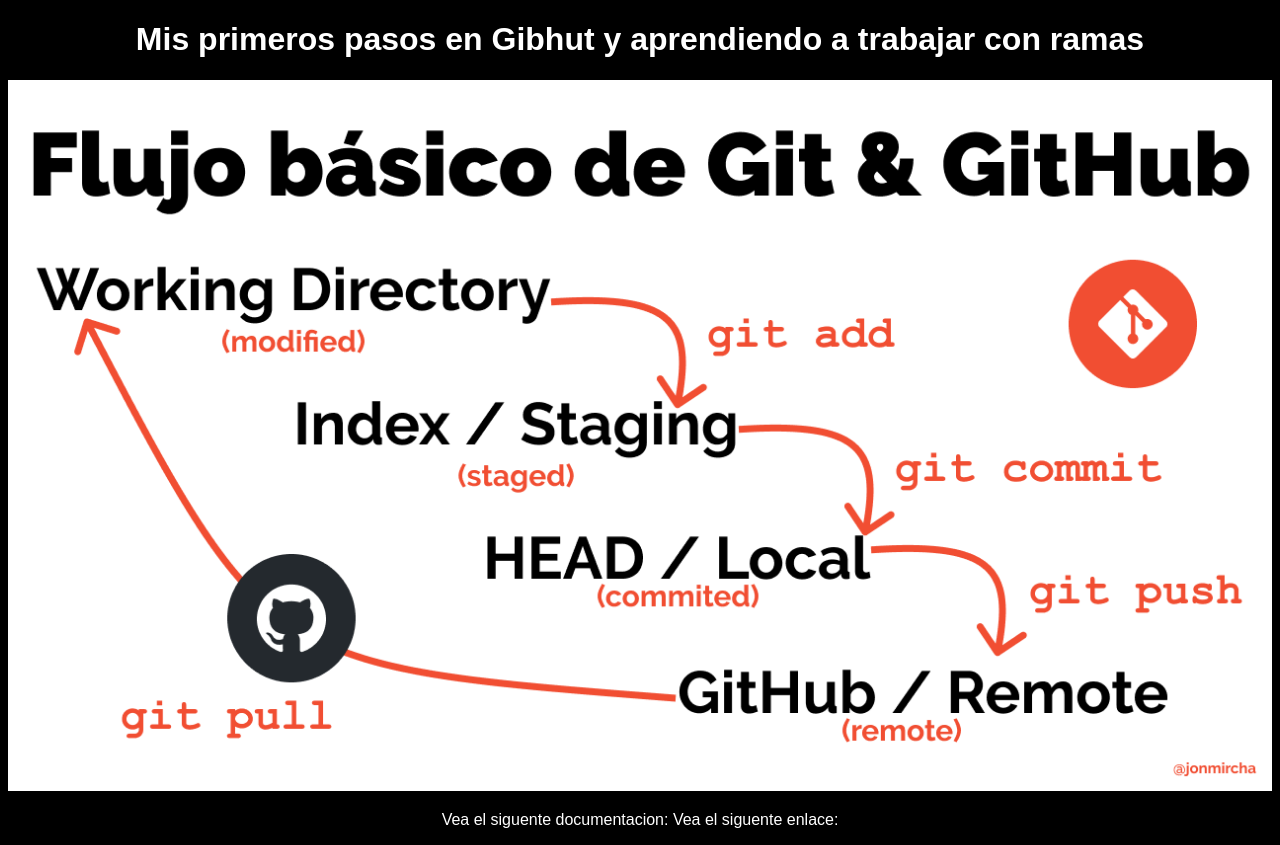
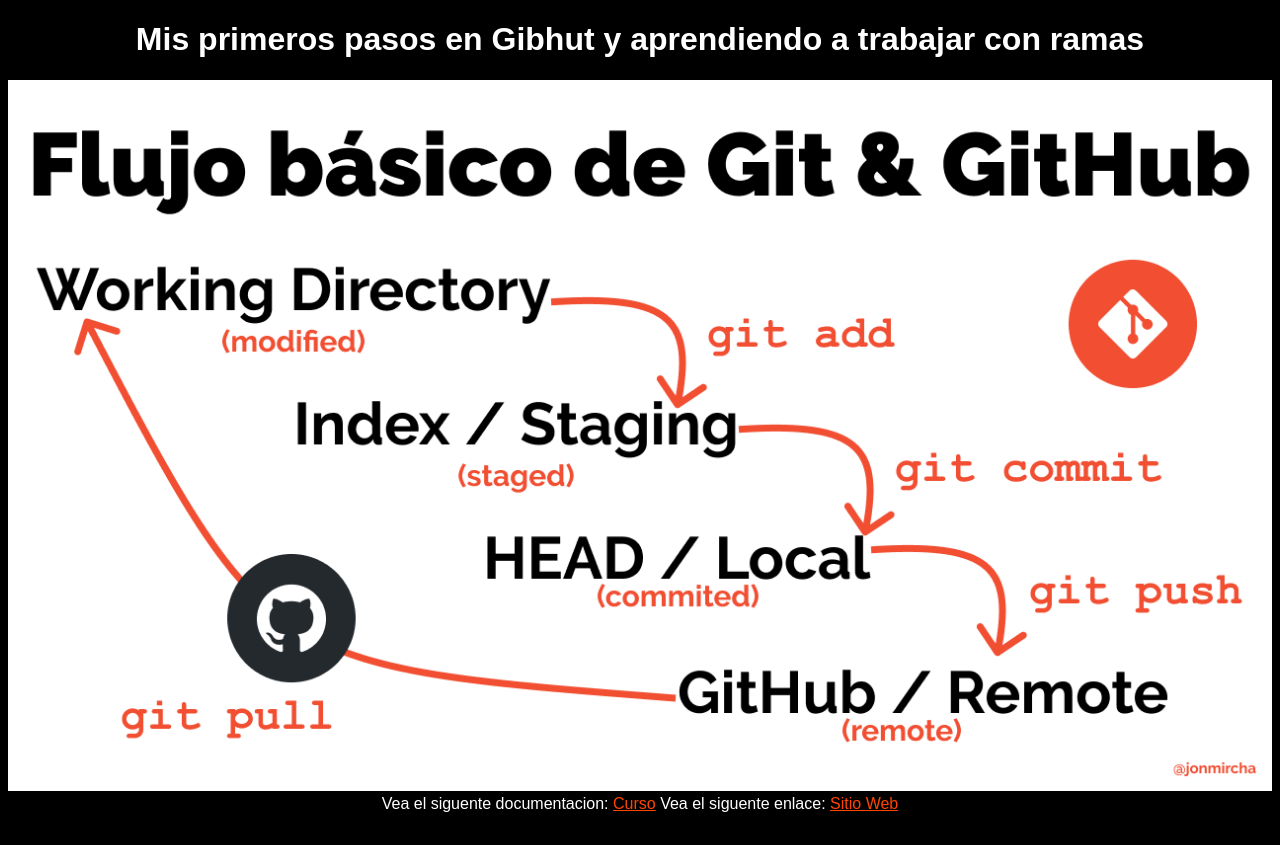
Before and after one commit to lrpruna/proyect-git, a plain HTML site: page index.html in a window 1280 px wide. After the commit the page ends 821 px from the top, so only its background shows below. Drawn offline with Linux system fonts and the light colour scheme.

Commit message:
Agregando Enlaces

```diff
--- a/index.html
+++ b/index.html
@@ -9,11 +9,12 @@
   <body>
     <h1>Mis primeros pasos en Gibhut y aprendiendo a trabajar con ramas</h1>
     <img src="images/git-flow.png" alt="Flujo GitHub" />
-    <p>
-      Vea el siguente documentacion:
-      <a href="http://jonmircha.com/git" target="_blank"></a>
-      Vea el siguente enlace:
-      <a href="https://lrpruna.github.io/proyect-git/" target="_blank"></a>
-    </p>
+    Vea el siguente documentacion:
+    <a href="http://jonmircha.com/git" target="_blank">Curso</a>
+    Vea el siguente enlace:
+    <a href="https://lrpruna.github.io/proyect-git/" target="_blank"
+      >Sitio Web</a
+    >
+    <script src="script.js"></script>
   </body>
 </html>
--- a/style.css
+++ b/style.css
@@ -9,6 +9,10 @@ a {
   color: orangered;
 }
 
+a:hover {
+  color: orange;
+}
+
 img {
   max-width: 100%;
 }
```
